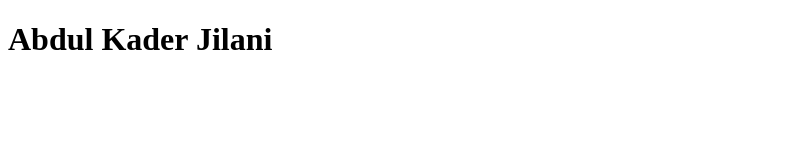
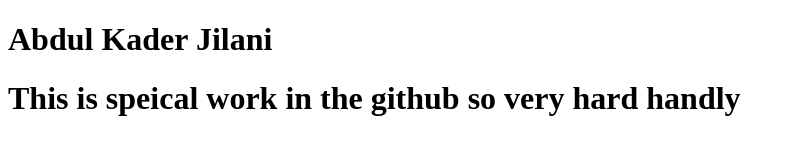
Before and after one commit to akjilani120/first-class-repo, a plain HTML site: page index.html in a window 1280 px wide. Shown: the whole page, without its empty margins (0-794 px from the left). Drawn offline with Linux system fonts and the light colour scheme.

Commit message:
This is second time push the github

```diff
--- a/index.html
+++ b/index.html
@@ -8,5 +8,6 @@
 </head>
 <body>
     <h1>Abdul Kader Jilani</h1>
+    <h1>This is speical work in the github so very hard handly</h1>
 </body>
 </html>
```
